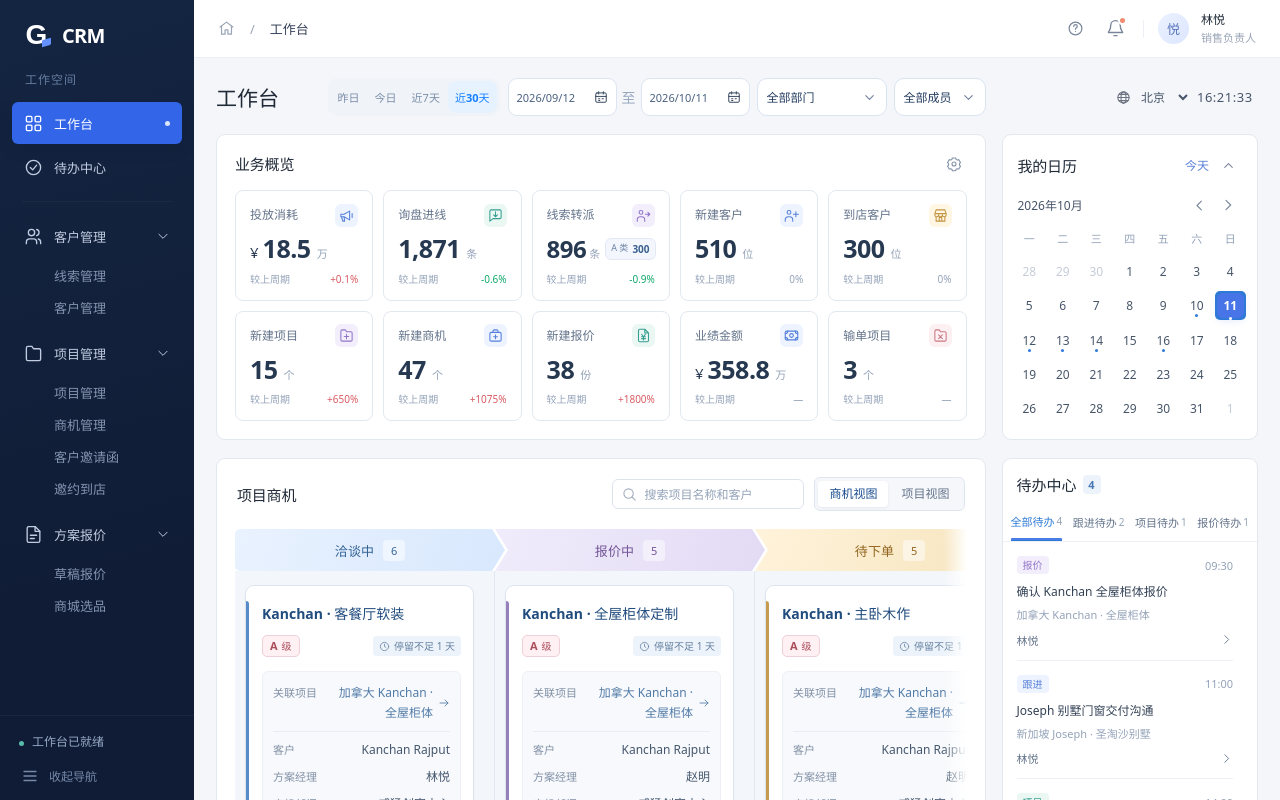
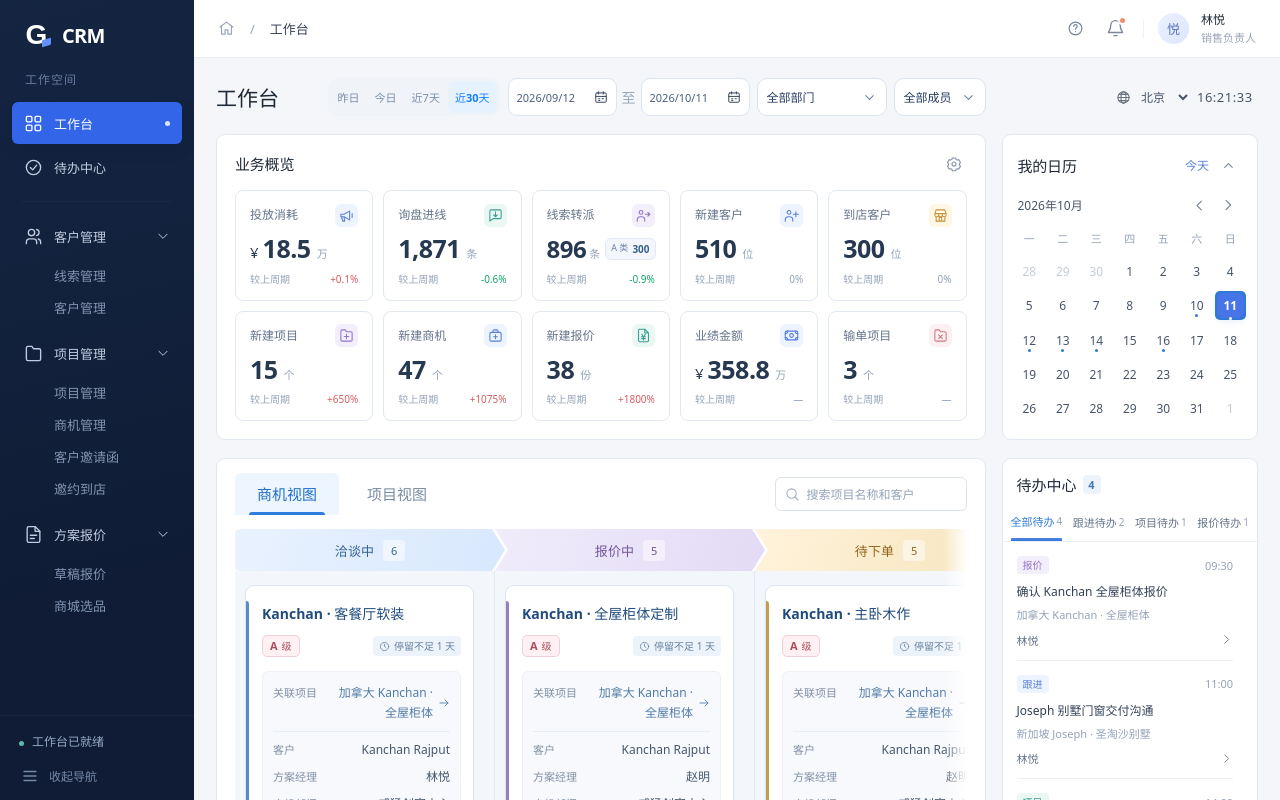
Before and after one commit to Bananaco123/george-crm, a React (Vite) app: page / in a window 1280 px wide. Shown: the top 800 px of the page. Built offline with nearby package versions, Linux system fonts and the light colour scheme.

Commit message:
将看板视图切换移至左侧并强化页签样式

```diff
--- a/src/board-polish.css
+++ b/src/board-polish.css
@@ -1,6 +1,68 @@
 /* 看板视觉层：独立于业务逻辑，移除此文件的导入即可恢复原有样式。 */
 .board-panel .board-heading {
-  padding: 18px 20px;
+  padding: 14px 18px;
+  justify-content: space-between;
+}
+
+.board-panel .board-title {
+  position: absolute;
+  width: 1px;
+  height: 1px;
+  padding: 0;
+  margin: -1px;
+  overflow: hidden;
+  clip-path: inset(50%);
+  white-space: nowrap;
+}
+
+.board-panel .board-view-tabs {
+  display: flex;
+  flex: none;
+  gap: 6px;
+  align-self: stretch;
+}
+
+.board-panel .board-view-tab {
+  position: relative;
+  min-width: 104px;
+  min-height: 42px;
+  padding: 10px 18px;
+  border-radius: 6px 6px 0 0;
+  color: #788ba3;
+  font-size: 15px;
+  font-weight: 500;
+  line-height: 22px;
+  white-space: nowrap;
+}
+
+.board-panel .board-view-tab:hover {
+  color: #3475bf;
+  background: #f4f8fd;
+}
+
+.board-panel .board-view-tab[aria-selected="true"] {
+  color: #206fc9;
+  background: #edf5ff;
+  font-weight: 650;
+}
+
+.board-panel .board-view-tab[aria-selected="true"]::after {
+  content: '';
+  position: absolute;
+  bottom: 0;
+  left: 14px;
+  right: 14px;
+  height: 3px;
+  border-radius: 3px 3px 0 0;
+  background: #2d7ee0;
+}
+
+.board-panel .board-tools {
+  margin-left: auto;
+}
+
+.board-panel .board-tools .search-input {
+  height: 34px;
 }
 
 .board-panel .pipeline-viewport {
--- a/src/components/Workbench.jsx
+++ b/src/components/Workbench.jsx
@@ -8,6 +8,7 @@ const amount = value => new Intl.NumberFormat('zh-CN', { maximumFractionDigits:
 const findProject = id => projects.find(item => item.id === id);
 const projectOpportunities = id => opportunities.filter(item => item.projectId === id);
 const isPending = item => item.status !== 'completed';
+const BOARD_VIEWS = [{ value: 'opportunity', label: '商机视图' }, { value: 'project', label: '项目视图' }];
 function Tag({ children, tone = 'blue' }) { return <span className={`badge ${tone}`}>{children}</span>; }
 function SmallButton({ icon, label, onClick, disabled }) { return <button className="icon-button" aria-label={label} title={label} onClick={onClick} disabled={disabled}><Icon name={icon} size={16} /></button>; }
 
@@ -164,16 +165,27 @@ export function Board({ filter, onOpportunity, onProject, locateId, setLocateId,
     }
   };
   const changeMode = value => { setMode(value); setLocateId(null); track.current?.scrollTo({ left: 0 }); };
-  return <section className="panel board-panel" id="business-board">
+  const changeViewWithKeyboard = (event, index) => {
+    let next;
+    if (event.key === 'ArrowRight') next = (index + 1) % BOARD_VIEWS.length;
+    else if (event.key === 'ArrowLeft') next = (index + BOARD_VIEWS.length - 1) % BOARD_VIEWS.length;
+    else if (event.key === 'Home') next = 0;
+    else if (event.key === 'End') next = BOARD_VIEWS.length - 1;
+    else return;
+    event.preventDefault();
+    changeMode(BOARD_VIEWS[next].value);
+    event.currentTarget.parentElement.querySelectorAll('[role="tab"]')[next]?.focus();
+  };
+  return <section className="panel board-panel" id="business-board" aria-labelledby="business-board-title">
     <div className="section-heading board-heading">
-      <h2>项目商机</h2>
+      <h2 className="board-title" id="business-board-title">项目商机</h2>
+      <div className="board-view-tabs" role="tablist" aria-label="看板视图">{BOARD_VIEWS.map((view, index) => <button key={view.value} type="button" role="tab" className="board-view-tab" id={`board-view-${view.value}`} aria-selected={mode === view.value} aria-controls="business-board-content" tabIndex={mode === view.value ? 0 : -1} onClick={() => changeMode(view.value)} onKeyDown={event => changeViewWithKeyboard(event, index)}>{view.label}</button>)}</div>
       <div className="board-tools">
         <label className="search-input"><Icon name="search" size={15} /><input aria-label="搜索项目名称和客户" placeholder="搜索项目名称和客户" value={query} onChange={event => { setQuery(event.target.value); setLocateId(null); track.current?.scrollTo({ left: 0 }); }} />{query && <button aria-label="清空搜索" onClick={() => setQuery('')}><Icon name="close" size={13} /></button>}</label>
-        <div className="segmented" aria-label="看板视图"><button aria-pressed={mode === 'opportunity'} className={mode === 'opportunity' ? 'selected' : ''} onClick={() => changeMode('opportunity')}>商机视图</button><button aria-pressed={mode === 'project'} className={mode === 'project' ? 'selected' : ''} onClick={() => changeMode('project')}>项目视图</button></div>
       </div>
     </div>
     {locateId && <div className="locate-notice"><Icon name="target" size={14} />{findProject(locateId)?.name}<button onClick={() => setLocateId(null)}>取消定位</button></div>}
-    <div className={`pipeline-viewport ${edges.left ? 'has-left' : ''} ${edges.right ? 'has-right' : ''}`}>
+    <div className={`pipeline-viewport ${edges.left ? 'has-left' : ''} ${edges.right ? 'has-right' : ''}`} id="business-board-content" role="tabpanel" aria-labelledby={`board-view-${mode}`}>
       <div className={`pipeline-scroll ${dragging ? 'is-dragging' : ''}`} ref={track} tabIndex={0} aria-label={`${mode === 'project' ? '项目' : '商机'}阶段进度图`} onPointerDown={startDrag} onPointerMove={moveDrag} onPointerUp={endDrag} onPointerCancel={endDrag} onClickCapture={cancelDragClick} onPointerLeave={() => { if (!drag.current?.moved) drag.current = null; }} onLostPointerCapture={() => { drag.current = null; setDragging(false); }}>
         <div className="pipeline-grid" style={{ '--stage-count': stages.length, '--visible-stages': Math.min(stages.length, 4.5) }}>{stages.map(stage => {
           const records = items.filter(item => (mode === 'project' ? getProjectStatus(item) : item.status) === stage);
```
Also changed, not shown: 1 other file (tests, documents, lock files or other folders).
